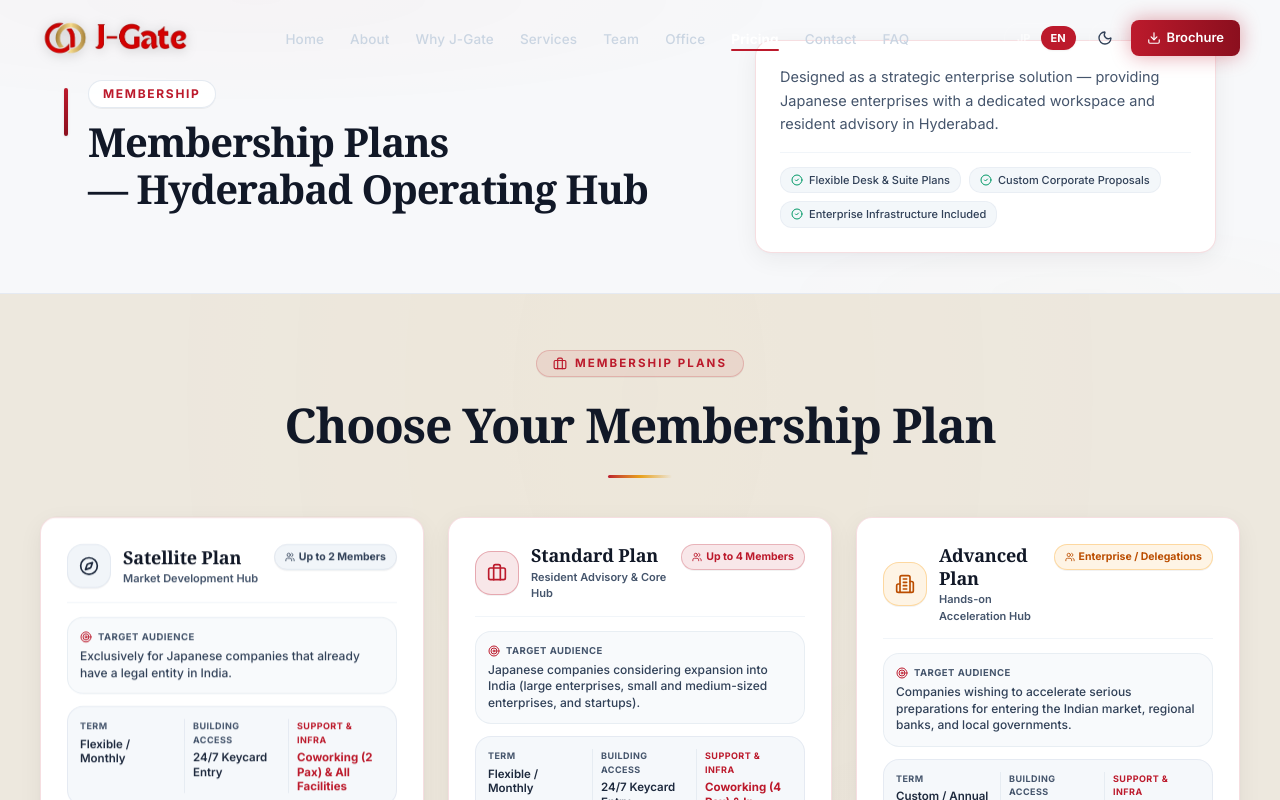
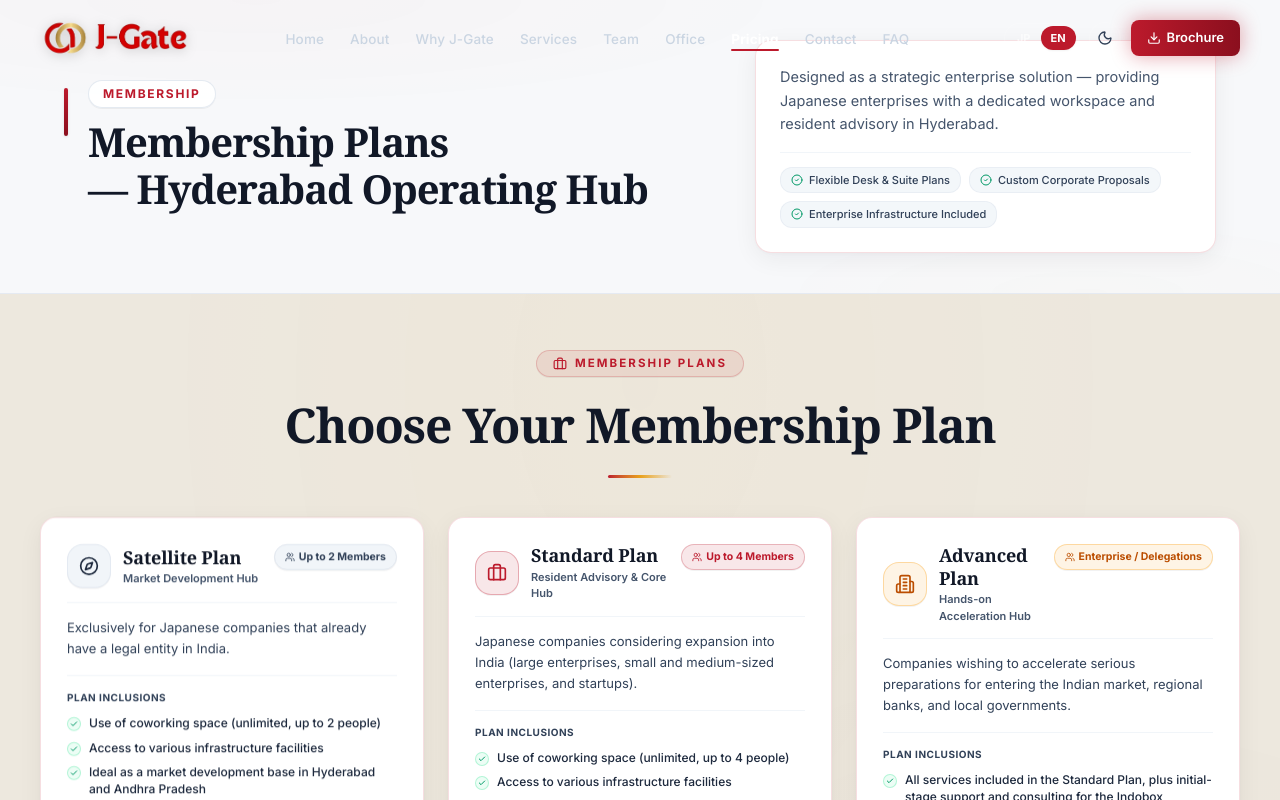
Before and after one commit to abhi-shek04/J-Gate, a Next.js app: page /pricing in a window 1280 px wide. Shown: the top 800 px of the page. Built offline with nearby package versions, Linux system fonts and the light colour scheme.

Commit message:
fix(pricing): remove Target Audience badge and red Support & Infra spec lines, presenting clean plan descriptions

```diff
--- a/src/components/jgate/pricing-section.tsx
+++ b/src/components/jgate/pricing-section.tsx
@@ -13,7 +13,6 @@
   Compass,
   Briefcase,
   Building2,
-  Target,
   Wifi,
   Video,
   Printer,
@@ -440,52 +439,16 @@
                         </span>
                       </div>
 
-                      {/* Target Audience Summary Callout */}
-                      <div className="mt-3.5 rounded-xl bg-slate-50/90 dark:bg-white/[0.03] p-3 border border-slate-200/70 dark:border-white/8">
-                        <div className="flex items-center gap-1.5 mb-1">
-                          <Target className="h-3 w-3 text-crimson dark:text-rose-400 shrink-0" />
-                          <span className="font-mono text-[9.5px] font-bold uppercase tracking-wider text-slate-600 dark:text-slate-300">
-                            {tx({ EN: "Target Audience", JP: "対象企業" })}
-                          </span>
-                        </div>
-                        <p className="font-inter text-[11.5px] sm:text-[12px] text-slate-700 dark:text-slate-200 leading-snug font-medium">
-                          {tx(plan.target)}
-                        </p>
-                      </div>
-
-                      {/* Operational Specifications (Fully Visible, No Truncation) */}
-                      <div className="mt-3 grid grid-cols-3 gap-2 rounded-xl bg-slate-100/70 dark:bg-white/[0.04] p-2.5 sm:p-3 border border-slate-200/80 dark:border-white/8">
-                        <div className="flex flex-col">
-                          <span className="font-mono text-[9px] uppercase tracking-wider text-slate-600 dark:text-slate-300 font-bold">
-                            {tx({ EN: "Term", JP: "契約形態" })}
-                          </span>
-                          <span className="mt-1 font-inter text-[11px] sm:text-[11.5px] font-semibold text-slate-800 dark:text-slate-200 leading-tight">
-                            {tx(plan.specs.term)}
-                          </span>
-                        </div>
-                        <div className="flex flex-col border-l border-slate-200/80 dark:border-white/10 pl-2">
-                          <span className="font-mono text-[9px] uppercase tracking-wider text-slate-600 dark:text-slate-300 font-bold">
-                            {tx({ EN: "Building Access", JP: "利用時間" })}
-                          </span>
-                          <span className="mt-1 font-inter text-[11px] sm:text-[11.5px] font-semibold text-slate-800 dark:text-slate-200 leading-tight">
-                            {tx(plan.specs.access)}
-                          </span>
-                        </div>
-                        <div className="flex flex-col border-l border-slate-200/80 dark:border-white/10 pl-2">
-                          <span className="font-mono text-[9px] uppercase tracking-wider text-crimson dark:text-rose-400 font-bold">
-                            {tx({ EN: "Support & Infra", JP: "支援・インフラ" })}
-                          </span>
-                          <span className="mt-1 font-inter text-[11px] sm:text-[11.5px] font-bold text-crimson dark:text-rose-400 leading-tight">
-                            {tx(plan.specs.support)}
-                          </span>
-                        </div>
-                      </div>
+                      {/* Plan Description & Scope */}
+                      <p className="mt-3.5 font-inter text-[12.5px] sm:text-[13px] text-slate-700 dark:text-slate-200 leading-relaxed font-normal">
+                        {tx(plan.target)}
+                      </p>
 
                       {/* Primary Plan Deliverables Checklist */}
                       <div className="mt-4 pt-3.5 border-t border-slate-100 dark:border-white/8">
                         <div className="flex items-center gap-1.5 mb-2.5">
                           <span className="font-mono text-[10px] font-bold uppercase tracking-wider text-slate-700 dark:text-slate-300">
-                            {tx({ EN: "Core Deliverables & Scope", JP: "提供サービス・特徴" })}
+                            {tx({ EN: "Plan Inclusions", JP: "提供サービス・特徴" })}
                           </span>
                         </div>
                         <ul className="space-y-2">
```
